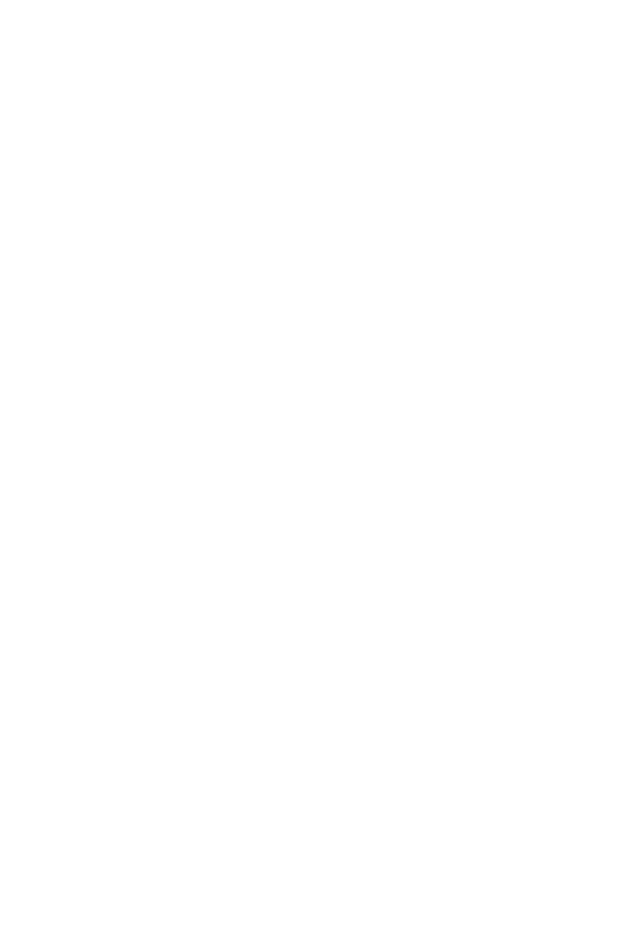
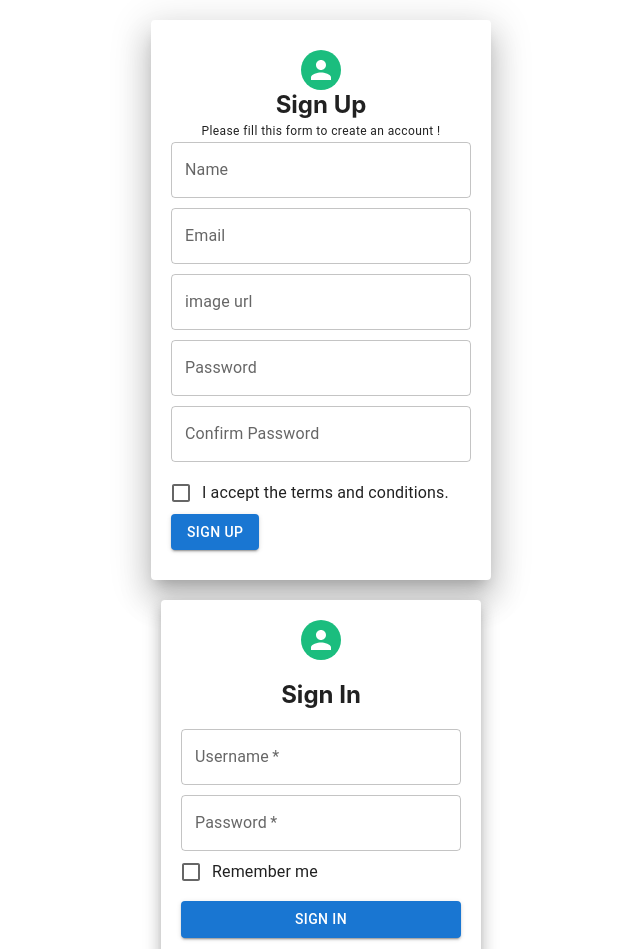
Before and after one commit to GSG-G10/Team2, a React (Create React App) app in the folder client/: page / in a window 1280 px wide. Shown: the top 949 px of the page, without its empty margins (319-959 px from the left). Before the commit the page ends 800 px from the top, so only its background shows below. Built offline with nearby package versions, Linux system fonts and the light colour scheme.

Commit message:
redirect in login

```diff
--- a/client/package.json
+++ b/client/package.json
@@ -12,10 +12,12 @@
     "@testing-library/react": "^11.2.7",
     "@testing-library/user-event": "^12.8.3",
     "antd": "^4.16.13",
+    "axios": "^0.22.0",
     "react": "^17.0.2",
     "react-dom": "^17.0.2",
     "react-hook-form": "^7.17.1",
     "react-material-ui-form-validator": "^3.0.0",
+    "react-router-dom": "^5.3.0",
     "react-scripts": "4.0.3",
     "web-vitals": "^1.1.2",
     "yup": "^0.32.9"
--- a/client/src/App.js
+++ b/client/src/App.js
@@ -1,10 +1,13 @@
 import './App.css';
-import Signup from './components/signup'
-import Login from './components/login'
+import Signup from './components/signup';
+import Login from './components/login';
 
 function App() {
   return (
-    <div className="App" />
+    <div className="App">
+      <Signup />
+      <Login />
+    </div>
   );
 }
 
--- a/client/src/components/login.js
+++ b/client/src/components/login.js
@@ -1,69 +1,119 @@
-import React,{useState} from 'react'
-import { Grid,Paper, Avatar, TextField, Button, Typography,Link } from '@mui/material'
-// import LockOutlinedIcon from '@mui/material/icons/LockOutlined';
+import { useState } from 'react';
+import {
+  Grid, Paper, Avatar, TextField, Button, Typography, Link,
+} from '@mui/material';
 import FormControlLabel from '@mui/material/FormControlLabel';
 import Checkbox from '@mui/material/Checkbox';
-const Login=()=>{
-    const [data, setData] = useState({username:'',password:''})
-    const [error, setError] = useState({username:false,password:false})
+import { Redirect } from 'react-router-dom';
 
+const axios = require('axios');
 
-    const paperStyle={padding :20,height:'70vh',width:280, margin:"20px auto"}
-    const avatarStyle={backgroundColor:'#1bbd7e'}
-    const btnstyle={margin:'8px 0'}
-    const handleError = () => {
-        if (data.username === '' && data.password === '' ) {
-            setError({username:true,password:true})
-        }else if(data.username === '') {
-            setError({username:true,password:false})
-        }else if(data.password === '') {
-            setError({username:false,password:true})
-        }else{
-            setError({username:false,password:false})
+const Login = () => {
+  const [data, setData] = useState({ username: '', password: '' });
+  const [error, setError] = useState({ username: false, password: false });
+  const [LoginError, setLoginError] = useState('');
+
+  const [isLogin, setIsLogin] = useState(false);
+  if (isLogin) {
+    window.location.href = '/home';
   }
+  const marginBtm = { marginBottom: 10 };
+  const paperStyle = {
+    padding: 20, height: '70vh', width: 280, margin: '20px auto',
+  };
+  const avatarStyle = { backgroundColor: '#1bbd7e' };
+  const btnstyle = { margin: '8px 0' };
+  const handleError = (callback) => {
+    if (data.username === '' && data.password === '') {
+      setError({ username: true, password: true });
+    } else if (data.username === '') {
+      setError({ username: true, password: false });
+    } else if (data.password === '') {
+      setError({ username: false, password: true });
+    } else {
+      setError({ username: false, password: false });
+      callback();
     }
+  };
 
   const loginHandle = () => {
-        handleError()
-    }
-    return(
+    handleError(() => {
+      axios.post('/login', {
+        username: data.username,
+        password: data.password,
+      })
+        .then(() => {
+          setIsLogin(true);
+        }, () => {
+          setLoginError('erorrrrrrr');
+        });
+    });
+  };
+  return (
     <Grid>
       <Paper elevation={10} style={paperStyle}>
-                <Grid align='center'>
-                     <Avatar style={avatarStyle}>
-                     </Avatar>
+        <Grid align="center">
+          <Avatar style={avatarStyle} />
           <h2>Sign In</h2>
         </Grid>
-                <TextField label='Username' placeholder='Enter username' fullWidth required error={error.username ? true : false} value={data.username}  onChange={(e)=>{
-
-                    setData({...data,username:e.target.value})
-                }} helperText={error.username ? 'This Field is required':null}/>
-                <TextField label='Password' placeholder='Enter password' type='password' fullWidth required error={error.password ? true : false} onChange={(e)=>{
-                    setData({...data,password:e.target.value})
-                }} helperText={error.password ? 'This Field is required':null}/>
+        <TextField
+          label="Username"
+          placeholder="Enter username"
+          fullWidth
+          required
+          error={!!error.username}
+          value={data.username}
+          onChange={(e) => {
+            setData({ ...data, username: e.target.value });
+          }}
+          helperText={error.username ? 'This Field is required' : null}
+          style={marginBtm}
+        />
+        <TextField
+          label="Password"
+          placeholder="Enter password"
+          type="password"
+          fullWidth
+          required
+          error={!!error.password}
+          onChange={(e) => {
+            setData({ ...data, password: e.target.value });
+          }}
+          helperText={error.password ? 'This Field is required' : null}
+        />
         <FormControlLabel
-                    control={
+          control={(
             <Checkbox
               name="checkedB"
               color="primary"
             />
-                    }
+                  )}
           label="Remember me"
         />
-                <Button type='submit' color='primary' variant="contained" style={btnstyle} onClick={loginHandle} fullWidth >Sign in</Button>
-                <Typography >
-                     <Link href="#" >
+        <Typography style={{ color: 'red' }}>
+
+          {LoginError}
+        </Typography>
+        <Button type="submit" color="primary" variant="contained" style={btnstyle} onClick={loginHandle} fullWidth>Sign in</Button>
+        <Typography>
+          <Link to="/#">
             Forgot password ?
           </Link>
         </Typography>
-                <Typography > Do you have an account ?
-                     <Link href="#" >
+        <Typography>
+          Do you have an account ?
+          <Link to="/#">
             Sign Up
           </Link>
         </Typography>
       </Paper>
+      {/* <Router> */}
+
+      {isLogin ? <Redirect to="/somewhere/else" /> : null}
+      {/* </Router> */}
+
     </Grid>
-    )
-}
+  );
+};
 
 export default Login;
--- a/client/src/components/signup.js
+++ b/client/src/components/signup.js
@@ -1,78 +1,149 @@
-import React,{useState} from 'react'
-import { Grid, Paper, Avatar, Typography, TextField, Button } from '@mui/material'
+import { useState } from 'react';
+import {
+  Grid, Paper, Avatar, Typography, TextField, Button,
+} from '@mui/material';
 import FormControlLabel from '@mui/material/FormControlLabel';
 import Checkbox from '@mui/material/Checkbox';
+
+const axios = require('axios');
+
 const Signup = () => {
-    const [data, setData] = useState({name:'',email:'',image:'',password:'',password2:'',})
-    const [error, setError] = useState({name:false,email:false,image:false,password:false,password2:false,})
+  const [data, setData] = useState({
+    name: '', email: '', image: '', password: '', password2: '',
+  });
+  const [error, setError] = useState({
+    name: false, email: false, image: false, password: false, password2: false,
+  });
   const emailRegex = /^[a-zA-Z0-9.!#$%&'*+/=?^_`{|}~-]+@[a-zA-Z0-9-]+(?:\.[a-zA-Z0-9-]+)*$/;
-    var mediumRegex = new RegExp("^(((?=.*[a-z])(?=.*[A-Z]))|((?=.*[a-z])(?=.*[0-9]))|((?=.*[A-Z])(?=.*[0-9])))(?=.{6,})");
+  const mediumRegex = new RegExp('^(((?=.*[a-z])(?=.*[A-Z]))|((?=.*[a-z])(?=.*[0-9]))|((?=.*[A-Z])(?=.*[0-9])))(?=.{6,})');
 
-    const handleError = () => {
-        console.log(emailRegex.test(data.email));
+  const handleError = (callback) => {
     if (data.name === '') {
-            setError({name:true,email:false,image:false,password:false,password2:false})
-        }else if(data.email === '' || !emailRegex.test(data.email)) {
-            setError({email:true,image:false,password:false,password2:false})
-        }else if(data.image === '') {
-            setError({password:false,name:false,email:false,image:true,password2:false})
-        }else if(data.password === '' || !mediumRegex.test(data.password)) {
-            setError({password:true,name:false,email:false,image:false,password2:false})
-        }else if(data.password !== data.password2){
-            setError({password2:true,name:false,email:false,image:false,password:false})
-        }else{
-            setError({password2:false,name:false,email:false,image:false,password:false})
-
+      setError({
+        name: true, email: false, image: false, password: false, password2: false,
+      });
+    } else if (data.email === '' || !emailRegex.test(data.email)) {
+      setError({
+        email: true, image: false, password: false, password2: false,
+      });
+    } else if (data.image === '') {
+      setError({
+        password: false, name: false, email: false, image: true, password2: false,
+      });
+    } else if (data.password === '' || !mediumRegex.test(data.password)) {
+      setError({
+        password: true, name: false, email: false, image: false, password2: false,
+      });
+    } else if (data.password !== data.password2) {
+      setError({
+        password2: true, name: false, email: false, image: false, password: false,
+      });
+    } else {
+      setError({
+        password2: false, name: false, email: false, image: false, password: false,
+      });
+      callback();
     }
-    }
+  };
 
   const signupHandler = () => {
-        handleError()
-    }
+    handleError(() => {
+      axios.post('/signup', {
+        name: data.name,
+        email: data.email,
+        image: data.image,
+        password: data.password,
+        password2: data.password2,
+      })
+        .then((response) => {
+          console.log(response);
+        }, (err) => {
+          console.log(err);
+        });
+    });
+  };
 
-
-    const paperStyle = { padding: '30px 20px', width: 300, margin: "20px auto" }
-    const headerStyle = { margin: 0 }
-    const avatarStyle = { backgroundColor: '#1bbd7e' }
-    const marginBtm = { marginBottom:10 }
+  const paperStyle = { padding: '30px 20px', width: 300, margin: '20px auto' };
+  const headerStyle = { margin: 0 };
+  const avatarStyle = { backgroundColor: '#1bbd7e' };
+  const marginBtm = { marginBottom: 10 };
 
   return (
     <Grid>
       <Paper elevation={20} style={paperStyle}>
-                <Grid align='center'>
-                    <Avatar style={avatarStyle}>
-
-                    </Avatar>
+        <Grid align="center">
+          <Avatar style={avatarStyle} />
           <h2 style={headerStyle}>Sign Up</h2>
-                    <Typography variant='caption' gutterBottom>Please fill this form to create an account !</Typography>
+          <Typography variant="caption" gutterBottom>Please fill this form to create an account !</Typography>
         </Grid>
         <form>
-                    <TextField fullWidth label='Name' placeholder="Enter your name" className='input' style={marginBtm} onChange={(e)=>{
-                        setData({...data,name:e.target.value})
-                    }} error={error.name ? true : false} helperText={error.name ? 'This Field is required':null}/>
+          <TextField
+            fullWidth
+            label="Name"
+            placeholder="Enter your name"
+            className="input"
+            style={marginBtm}
+            onChange={(e) => {
+              setData({ ...data, name: e.target.value });
+            }}
+            error={!!error.name}
+            helperText={error.name ? 'This Field is required' : null}
+          />
           <br />
-                    <TextField fullWidth label='Email' placeholder="Enter your email" style={marginBtm} onChange={(e)=>{
-                        setData({...data,email:e.target.value})
-                    }} error={error.email ? true : false} helperText={error.email ? 'Enter valid email':null}/>
+          <TextField
+            fullWidth
+            label="Email"
+            placeholder="Enter your email"
+            style={marginBtm}
+            onChange={(e) => {
+              setData({ ...data, email: e.target.value });
+            }}
+            error={!!error.email}
+            helperText={error.email ? 'Enter valid email' : null}
+          />
 
-                    <TextField fullWidth label='image url' placeholder="Enter your image url" style={marginBtm} onChange={(e)=>{
-                        setData({...data,image:e.target.value})
-                    }} error={error.image ? true : false} helperText={error.image ? 'This Field is required':null}/>
-                    <TextField fullWidth label='Password' placeholder="Enter your password" style={marginBtm} onChange={(e)=>{
-                        setData({...data,password:e.target.value})
-                    }} error={error.password ? true : false} helperText={error.password ? 'Enter valid password':null}/>
-                    <TextField fullWidth label='Confirm Password' placeholder="Confirm your password" style={marginBtm} onChange={(e)=>{
-                        setData({...data,password2:e.target.value})
-                    }} error={error.password2 ? true : false} helperText={error.password2 ? "password doesn't match":null}/>
+          <TextField
+            fullWidth
+            label="image url"
+            placeholder="Enter your image url"
+            style={marginBtm}
+            onChange={(e) => {
+              setData({ ...data, image: e.target.value });
+            }}
+            error={!!error.image}
+            helperText={error.image ? 'This Field is required' : null}
+          />
+          <TextField
+            fullWidth
+            label="Password"
+            placeholder="Enter your password"
+            style={marginBtm}
+            onChange={(e) => {
+              setData({ ...data, password: e.target.value });
+            }}
+            error={!!error.password}
+            helperText={error.password ? 'Enter valid password' : null}
+          />
+          <TextField
+            fullWidth
+            label="Confirm Password"
+            placeholder="Confirm your password"
+            style={marginBtm}
+            onChange={(e) => {
+              setData({ ...data, password2: e.target.value });
+            }}
+            error={!!error.password2}
+            helperText={error.password2 ? "password doesn't match" : null}
+          />
           <FormControlLabel
             control={<Checkbox name="checkedA" />}
             label="I accept the terms and conditions."
           />
-                    <Button variant='contained' color='primary' onClick={signupHandler}>Sign up</Button>
+          <Button variant="contained" color="primary" onClick={signupHandler}>Sign up</Button>
         </form>
       </Paper>
     </Grid>
-    )
-}
+  );
+};
 
 export default Signup;
```
Also changed, not shown: 1 other file (tests, documents, lock files or other folders). Lines whose indentation alone changed are shown as unchanged.
